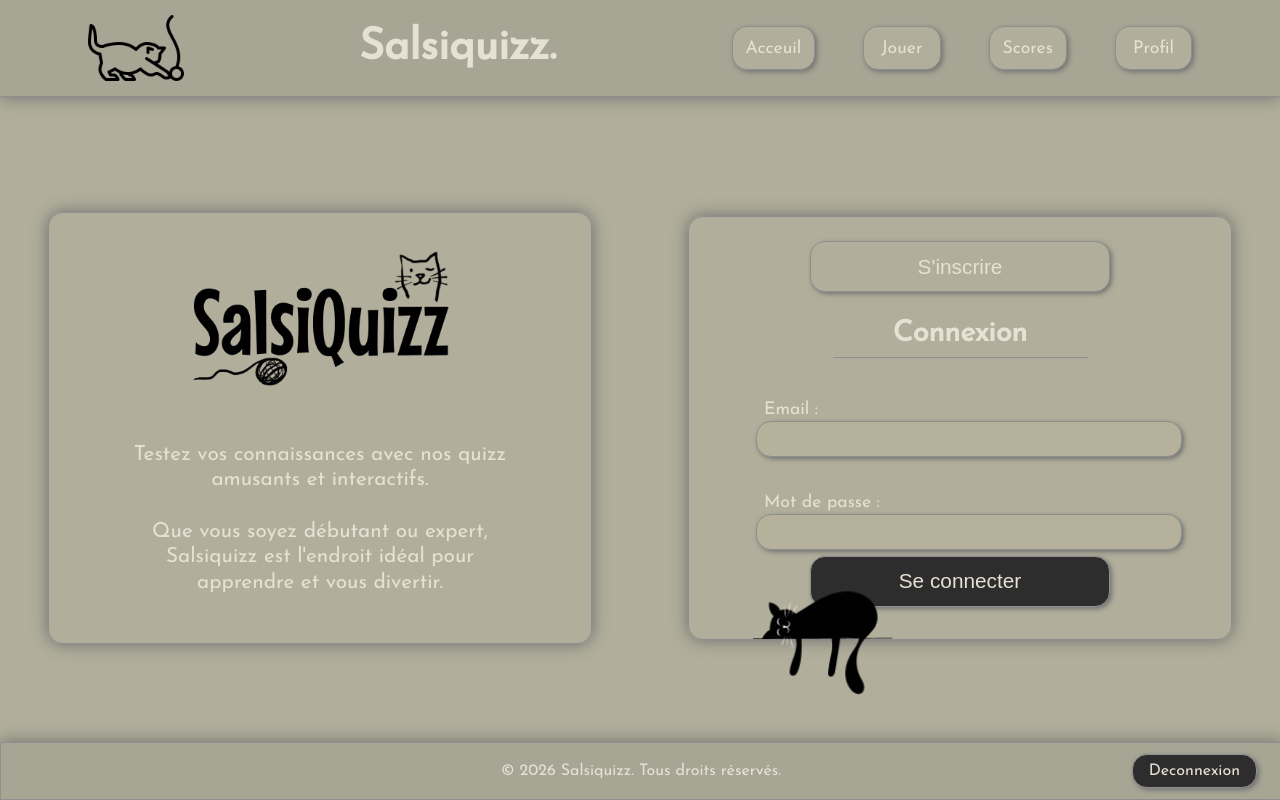
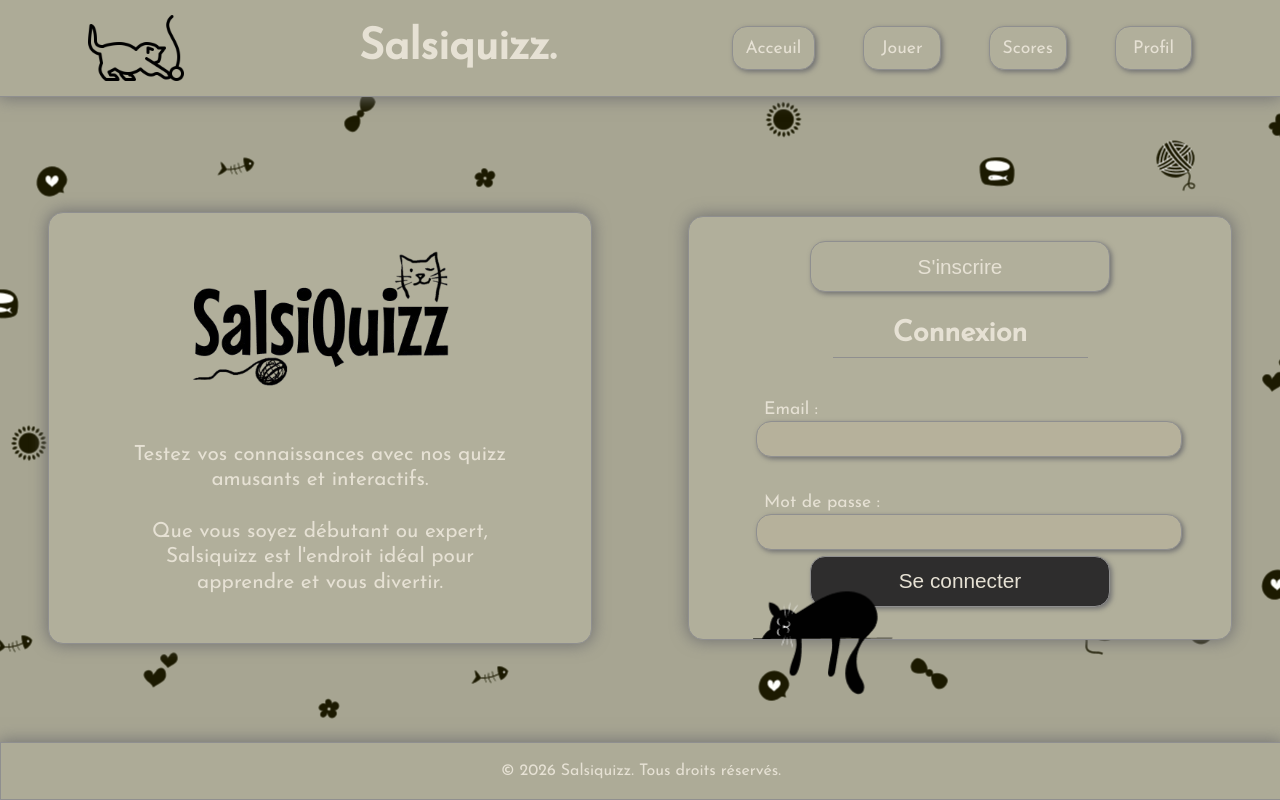
Before and after one commit to sale-sify/Salsiquizz, a Vue app in the folder Salsiquizz-Frontend/: page / in a window 1280 px wide. Built offline with nearby package versions, Linux system fonts and the light colour scheme.

Commit message:
adding background pattern

```diff
--- a/Salsiquizz-Frontend/src/App.vue
+++ b/Salsiquizz-Frontend/src/App.vue
@@ -26,6 +26,11 @@
     section {
         margin: 0;
         background: var(--bg-color-one);
+        background-image: url("../src/assets/images/bg-props.png");
+        background-color: rgba(150, 148, 125, 0.6);
+        background-blend-mode: overlay;
+        background-position: center;
+
     }
 
 
--- a/Salsiquizz-Frontend/src/components/Footer.vue
+++ b/Salsiquizz-Frontend/src/components/Footer.vue
@@ -2,6 +2,9 @@
 
 import { useUserStore } from '@/stores/users';
 import { storeToRefs } from 'pinia';
+import { useRoute } from 'vue-router';
+
+const route = useRoute();
 
 const userStore = useUserStore();
 const { isAuthenticated } = storeToRefs(userStore);
@@ -16,7 +19,7 @@ function logout() {
 
     <footer class="footer">
         <p>&copy; 2026 Salsiquizz. Tous droits réservés.</p>
-        <button class="btn-footer" @click="logout">Deconnexion</button>
+        <button v-if="route.name !== 'auth'" class="btn-footer" @click="logout">Deconnexion</button>
     </footer>
 
 </template>
--- a/Salsiquizz-Frontend/src/components/HomeHero.vue
+++ b/Salsiquizz-Frontend/src/components/HomeHero.vue
@@ -26,6 +26,7 @@
         border-radius: var(--border-radius);
         box-shadow: var(--box-shadow-primary);
         padding: 1rem;
+        background: var(--bg-color-one);
     }
 
     .welcoming-box > img {
--- a/Salsiquizz-Frontend/src/components/LogInForm.vue
+++ b/Salsiquizz-Frontend/src/components/LogInForm.vue
@@ -126,6 +126,7 @@
         border: 1px solid var(--border-color-primary);
         border-radius: var(--border-radius);
         box-shadow: var(--box-shadow-primary);
+        background: var(--bg-color-one);
         padding: 1rem;
         padding-top: 1.5rem;
         padding-bottom: 0;
--- a/Salsiquizz-Frontend/src/main.css
+++ b/Salsiquizz-Frontend/src/main.css
@@ -1,6 +1,6 @@
 :root {
     --bg-color-one: rgb(177, 175, 155);
-    --bg-color-two: rgb(167, 165, 148);
+    --bg-color-two: rgb(173, 171, 151);
     --bg-color-three: rgb(182, 177, 155);
     --bg-color-CTA: rgb(46, 45, 45);
     --bg-color-CTA-hover: rgb(66, 66, 66);
--- a/Salsiquizz-Frontend/src/views/AuthPage.vue
+++ b/Salsiquizz-Frontend/src/views/AuthPage.vue
@@ -36,6 +36,7 @@ const router = useRouter();
         display: flex;
         min-height: 100vh;
         max-width: 100vw;
+        z-index: 1;
     }
 
     .main-box-auth-page {
```
Also changed, not shown: Salsiquizz-Frontend/src/assets/images/bg-props.png (added).
